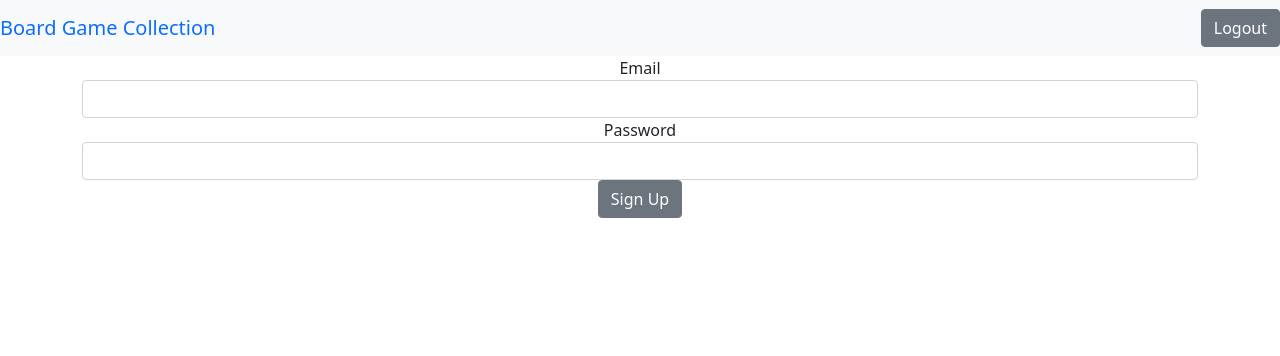
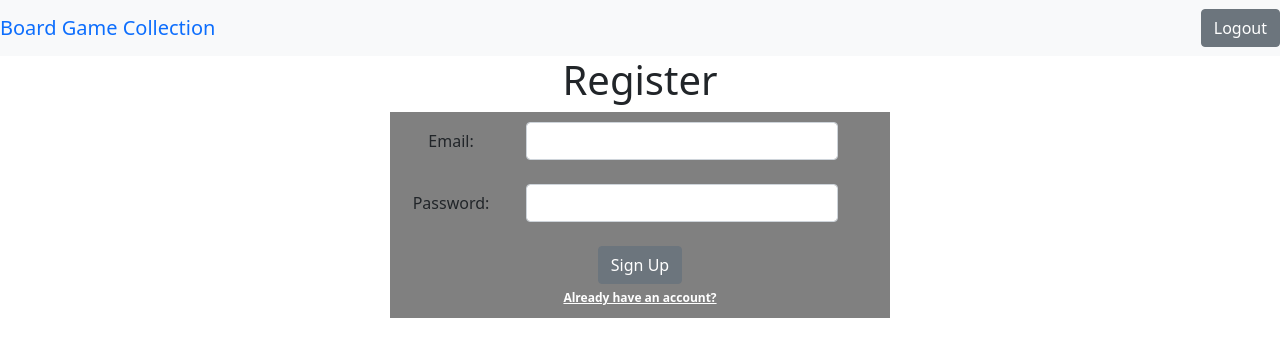
Before and after one commit to sktanner/rb-client, a React (Create React App) app: page / in a window 1280 px wide. Shown: the top 356 px of the page. Built offline with nearby package versions, Linux system fonts and the light colour scheme.

Commit message:
login toggle working, and worked on note display

```diff
--- a/src/App.css
+++ b/src/App.css
@@ -1,3 +1,15 @@
 .App {
   text-align: center;
 }
+
+.authForm {
+  /* display: flex; */
+  /* justify-content: center; */
+  /* align-items: center; */
+  /* margin-top: 30%; */
+  max-width: 500px;
+  /* min-height: "60vh"; */
+  margin: auto;
+  padding: 10px;
+  background-color: gray;
+}
--- a/src/components/auth/Auth.tsx
+++ b/src/components/auth/Auth.tsx
@@ -25,7 +25,7 @@ class Auth extends React.Component<AuthProps, AuthState> {
     }
 
     togglePortal = (): void => {
-        this.setState({ showLogin: false })
+        this.setState({ showLogin: !this.state.showLogin })
     }
 
     render() {
--- a/src/components/auth/Login.tsx
+++ b/src/components/auth/Login.tsx
@@ -1,6 +1,6 @@
 import React from 'react'
-import { Form, FormGroup, Label, Input, Button, Badge } from 'reactstrap'
-import { user } from '../../types'
+import { Form, FormGroup, Label, Input, Button, Badge, Col } from 'reactstrap'
+// import { user } from '../../types'
 
 type LoginProps = {
     updateToken: (newToken: string) => void
@@ -19,6 +19,7 @@ class Login extends React.Component<LoginProps, LoginState> {
             email: "",
             password: ""
         }
+        this.handleSubmit = this.handleSubmit.bind(this)
     }
 
     async handleSubmit (e: React.FormEvent<HTMLFormElement>): Promise<void> {
@@ -39,15 +40,21 @@ class Login extends React.Component<LoginProps, LoginState> {
     return(
         <div>
             <h1>Login</h1>
-            <Form onSubmit={this.handleSubmit}>
-                <FormGroup>
-                    <Label htmlFor="email">Email</Label>
+            <Form className="authForm" onSubmit={this.handleSubmit}>
+                <FormGroup row>
+                    <Label sm={3} htmlFor="email">Email:</Label>
+                    <Col sm={8}>
                     <Input onChange={(e) => this.setState({email:e.target.value})} name="email" value={this.state.email}/>
+                    </Col>
                 </FormGroup>
-                <FormGroup>
-                    <Label htmlFor="password">Password</Label>
+                <br />
+                <FormGroup row>
+                    <Label sm={3} htmlFor="password">Password:</Label>
+                    <Col sm={8}>
                     <Input onChange={(e) => this.setState({password:e.target.value})} name="password" value={this.state.password}/>
+                    </Col>
                 </FormGroup>
+                <br />
                 <Button type="submit">Login</Button>
                 <br />
                 <Badge href="#" color="light" onClick={this.props.togglePortal}>Don't have an account?</Badge>
--- a/src/components/auth/Register.tsx
+++ b/src/components/auth/Register.tsx
@@ -1,6 +1,6 @@
 import React from "react"
-import {Form, FormGroup, Label, Input, Button, Badge} from 'reactstrap'
-import {user} from '../../types'
+import { Form, FormGroup, Label, Input, Button, Badge, Container, Col } from 'reactstrap'
+import { user } from '../../types'
 
 type RegProps = {
     updateToken: (newToken: string) => void
@@ -24,7 +24,7 @@ class Register extends React.Component<RegProps, RegState> {
     }
 
 
-    async handleSubmit (e: React.FormEvent<HTMLFormElement>): Promise<void> {
+    async handleSubmit(e: React.FormEvent<HTMLFormElement>): Promise<void> {
         e.preventDefault();
         let res = await fetch("http://localhost:3000/user/register", {
             method: 'POST',
@@ -38,22 +38,29 @@ class Register extends React.Component<RegProps, RegState> {
     }
 
     render() {
-        return(
-            <div>
-                <Form onSubmit={this.handleSubmit}>
-                <FormGroup>
-                    <Label htmlFor="email">Email</Label>
-                    <Input onChange={(e) => this.setState({email: e.target.value})} name="email" value={this.state.email}/>
-                </FormGroup>
-                <FormGroup>
-                    <Label htmlFor="password">Password</Label>
-                    <Input onChange={(e) => this.setState({password: e.target.value})} name="password" value={this.state.password}/>
-                </FormGroup>
-                <Button type="submit">Sign Up</Button>
-                <br />
-                <Badge href="#" color="light" onClick={this.props.togglePortal}>Already have an account?</Badge>
+        return (
+            <Container>
+                <h1>Register</h1>
+                <Form className="authForm" onSubmit={this.handleSubmit}>
+                        <FormGroup row>
+                            <Label sm={3} htmlFor="email">Email:</Label>
+                            <Col sm={8}>
+                            <Input onChange={(e) => this.setState({ email: e.target.value })} name="email" value={this.state.email} />
+                            </Col>
+                        </FormGroup>
+                    <br />
+                    <FormGroup row>
+                        <Label sm={3} htmlFor="password">Password:</Label>
+                        <Col sm={8}>
+                        <Input onChange={(e) => this.setState({ password: e.target.value })} name="password" value={this.state.password} />
+                        </Col>
+                    </FormGroup>
+                    <br />
+                    <Button type="submit">Sign Up</Button>
+                    <br />
+                    <Badge href="#" color="light" onClick={this.props.togglePortal}>Already have an account?</Badge>
                 </Form>
-            </div>
+            </Container>
         )
     }
 
--- a/src/components/game/GameDisplay.tsx
+++ b/src/components/game/GameDisplay.tsx
@@ -15,7 +15,7 @@ type GameDisplayState = {}
 
 class GameDisplay extends React.Component<GameDisplayProps, GameDisplayState> {
 
-    async deleteGame(game: game) {
+    deleteGame(game: game) {
         // console.info(game.id)
         fetch(`http://localhost:3000/game/${game.id}`, {
             method: 'DELETE',
@@ -60,6 +60,7 @@ class GameDisplay extends React.Component<GameDisplayProps, GameDisplayState> {
                 <Table striped>
                     <thead>
                         <tr>
+                            <th>Id</th>
                             <th>Title</th>
                             <th>Description</th>
                             <th>Categories</th>
--- a/src/components/game/GameIndex.tsx
+++ b/src/components/game/GameIndex.tsx
@@ -6,7 +6,7 @@ import GameDisplay from './GameDisplay'
 import { game, note } from '../../types'
 import Search from '../navigation/Search'
 import NoteCreate from '../note/NoteCreate'
-
+import NoteDisplay from '../note/NoteDisplay'
 
 type GameIndexProps = {
     token: string,
@@ -17,7 +17,9 @@ type GameIndexState = {
     notes: note[],
     updateActive: boolean,
     gameToUpdate: game | null,
+    noteToUpdate: note | null,
     selectedGame: game | null,
+    selectedNote: note | null,
     gameId: number | null
 }
 
@@ -29,10 +31,13 @@ class GameIndex extends React.Component<GameIndexProps, GameIndexState> {
             notes: [],
             updateActive: false,
             gameToUpdate: null,
+            noteToUpdate: null,
             selectedGame: null,
+            selectedNote: null,
             gameId: null
         }
         this.fetchGames = this.fetchGames.bind(this)
+        this.fetchNotes = this.fetchNotes.bind(this)
         this.updateOff = this.updateOff.bind(this)
     }
 
@@ -62,7 +67,10 @@ class GameIndex extends React.Component<GameIndexProps, GameIndexState> {
 
     editUpdateGame = (games: game): void => {
         this.setState({ gameToUpdate: games })
-        // console.log(games);
+    }
+
+    editUpdateNote = (notes: note): void => {
+        this.setState({ noteToUpdate: notes })
     }
 
     updateOn = (): void => {
@@ -74,6 +82,8 @@ class GameIndex extends React.Component<GameIndexProps, GameIndexState> {
     }
 
     setSelectedGame = (g: game) => this.setState({selectedGame: g})
+
+    setSelectedNote = (n: note) => this.setState({selectedNote: n})
 
     componentDidMount(): void {
         this.fetchGames()
@@ -98,6 +108,11 @@ class GameIndex extends React.Component<GameIndexProps, GameIndexState> {
                             />}
                     </Col>
                     <Col md="9">
+                    {this.state.selectedGame &&
+                        <NoteDisplay games={this.state.games} notes={this.state.notes} token={this.props.token} gameToReview={this.state.selectedGame} fetchNotes={this.fetchNotes} updateOn={this.updateOn} editUpdateNote={this.editUpdateNote} setSelectedNote={this.setSelectedNote}
+                        />}
+                    </Col>
+                    <Col md="9">
                         <GameDisplay games={this.state.games} editUpdateGame={this.editUpdateGame} updateOn={this.updateOn} fetchGames={this.fetchGames} token={this.props.token}
                         setSelectedGame={this.setSelectedGame} />
                     </Col>
--- a/src/components/navigation/Navbar.tsx
+++ b/src/components/navigation/Navbar.tsx
@@ -16,7 +16,7 @@ class NavBar extends React.Component {
     return (
       <div>
         <Navbar color="light">
-          <NavbarBrand href="/">Board Game Collection</NavbarBrand>
+          <NavbarBrand>Board Game Collection</NavbarBrand>
             <Button onClick={this.logout}>Logout</Button>
         </Navbar>
       </div>
--- a/src/components/note/NoteCreate.tsx
+++ b/src/components/note/NoteCreate.tsx
@@ -25,8 +25,6 @@ class NoteCreate extends React.Component<NoteCreateProps, NoteCreateState> {
 
     async handleSubmit( e: React.FormEvent<HTMLFormElement>): Promise<void> {
         e.preventDefault()
-        // console.log("working");
-        //TODO: gameid
                 let res = await fetch(`http://localhost:3000/note/${this.state.gameId}/create`, {
             method: 'POST',
             body: JSON.stringify({ content: this.state.content }),
@@ -37,6 +35,8 @@ class NoteCreate extends React.Component<NoteCreateProps, NoteCreateState> {
         })
         let json = await res.json()
         this.setState({ content: "" })
+        console.log(this.state.content);
+
     }
 
     render() {
```
Also changed, not shown: src/components/note/NoteDisplay.tsx (+21 -13 lines).
